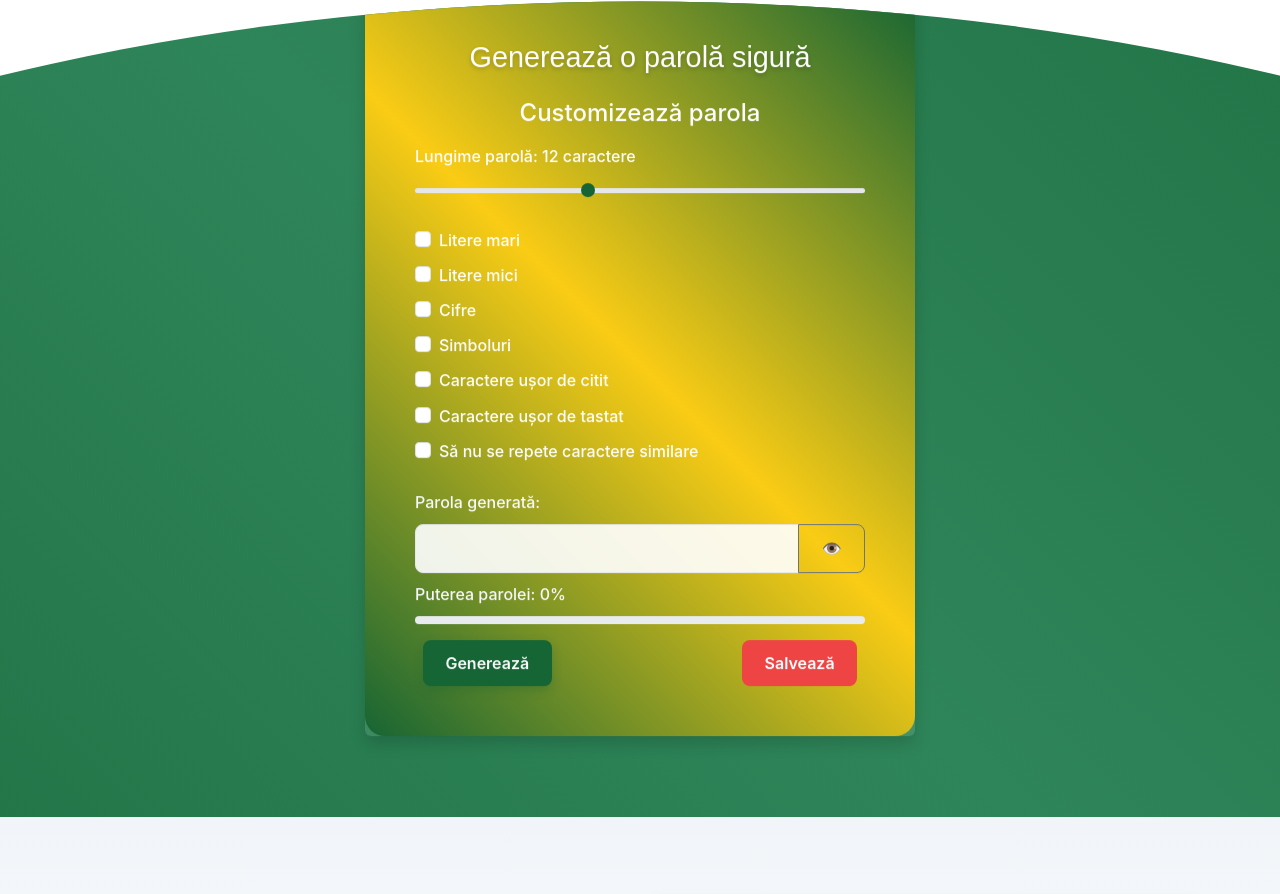
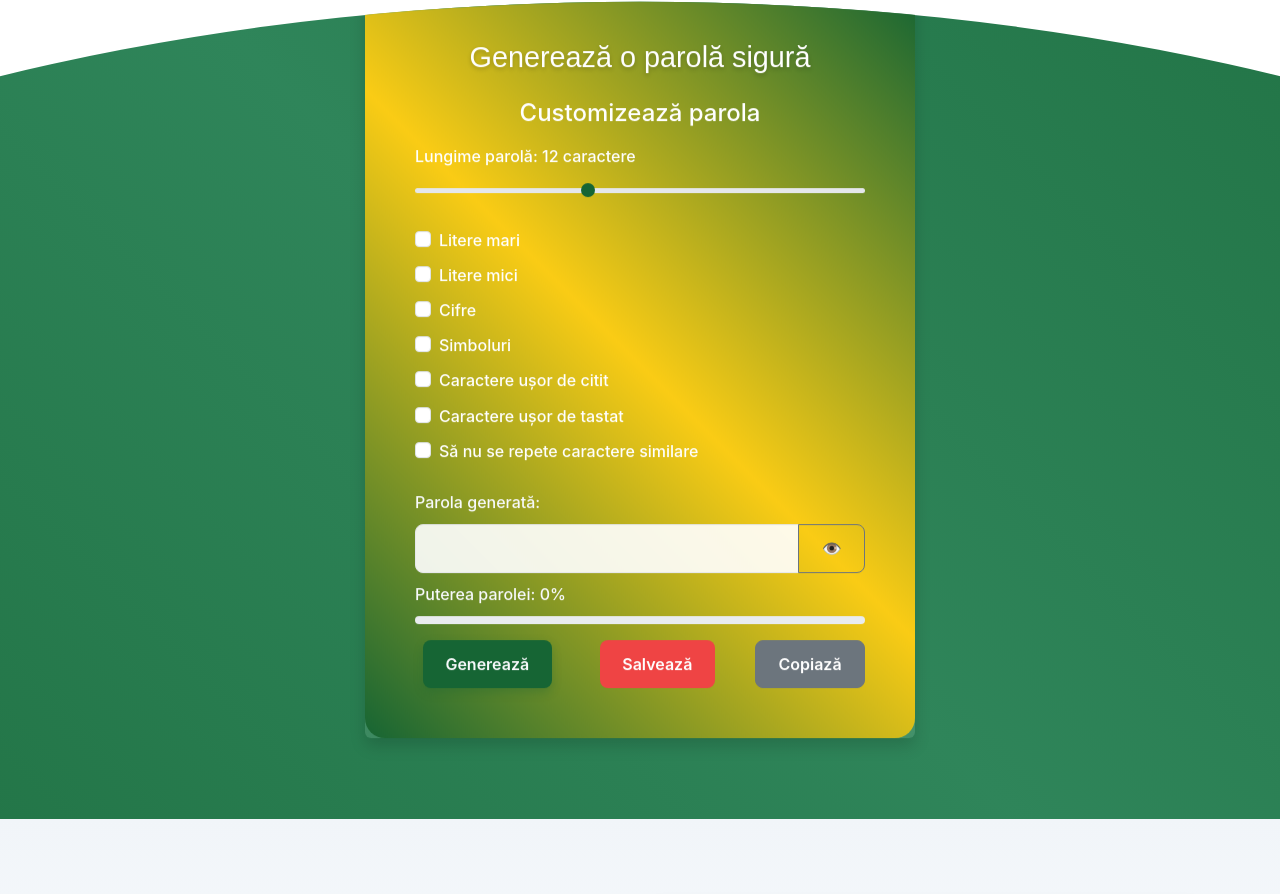
Before and after one commit to Lary-0101/password-generator, a website: page index.html in a window 1280 px wide. Shown: the part 809-1703 px from the top of the page. Drawn offline with nearby package versions, Linux system fonts and the light colour scheme.

Commit message:
Update index.html

```diff
--- a/index.html
+++ b/index.html
@@ -112,12 +112,14 @@
     </div>
     <p id="password-hash" class="mt-2 text-white" style="font-size: 0.9rem; word-break: break-all;"></p>
   </div>
+
 </div>
 
       <!-- Butoane -->
       <div class="d-flex justify-content-between">
         <button class="btn btn-primary mx-2" onclick="generatePassword()">Generează</button>
         <button class="btn btn-danger mx-2" onclick="savePassword()">Salvează</button>
+        <button class="btn btn-secondary" onclick="copyToClipboard()">Copiază</button>
       </div>
     </div>
   </div>
```
